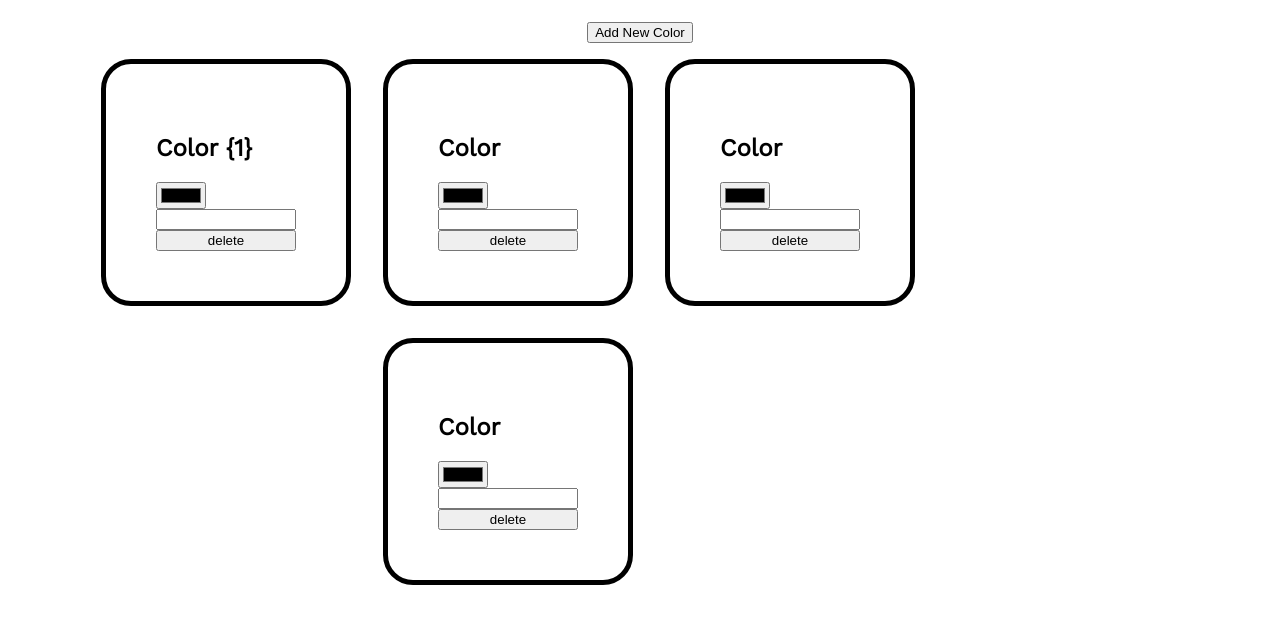
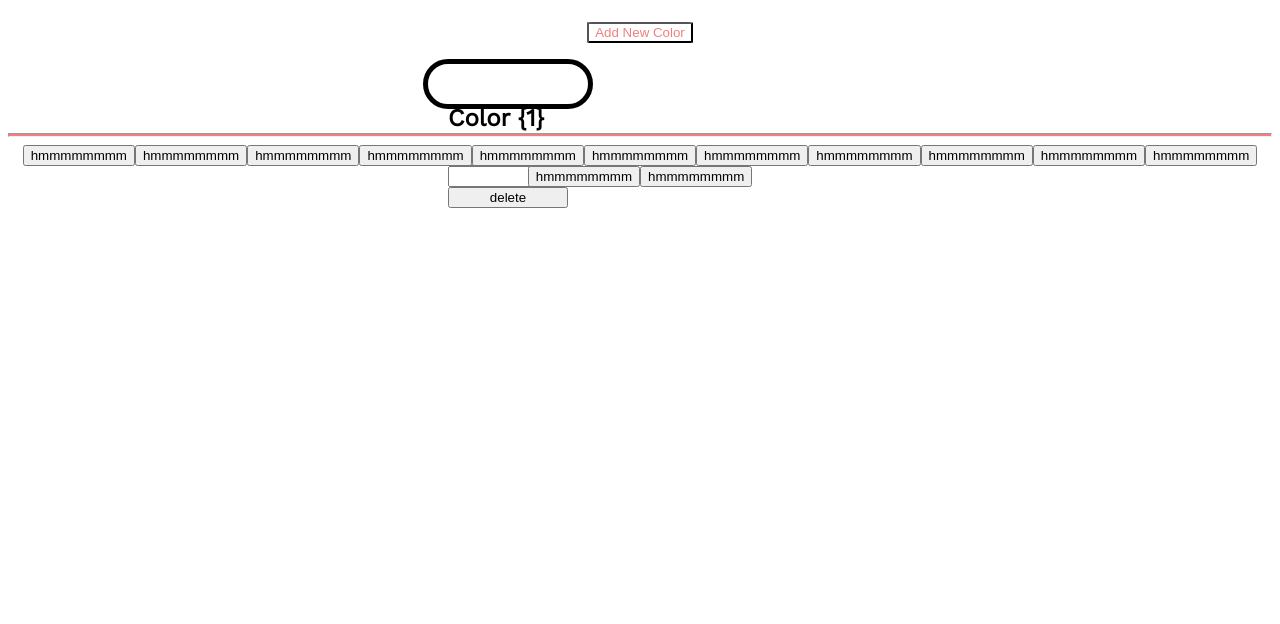
Before and after one commit to pineapplegiant/color-palette, a plain HTML site: page index.html in a window 1280 px wide. Both pictures are taken after a click on the button "Add New Color". Shown: the part 72-696 px from the top of the page. Drawn offline with nearby package versions, Linux system fonts and the light colour scheme.

Commit message:
color picker can be added via add a new color button

```diff
--- a/index.html
+++ b/index.html
@@ -1,50 +1,75 @@
 <!DOCTYPE html>
 <html>
   <head>
-    <meta charset="utf-8">
-    <meta name="viewport" content="width=device-width, initial-scale=1.0">
-    <meta http-equiv="X-UA-Compatible" content="IE=edge">
-    <link href="styles.css" rel="stylesheet">
-    <link href="https://fonts.googleapis.com/css?family=Space+Mono&display=swap" rel="stylesheet">
-    <link href="https://fonts.googleapis.com/css?family=Work+Sans&display=swap" rel="stylesheet">
+    <meta charset="utf-8" />
+    <meta name="viewport" content="width=device-width, initial-scale=1.0" />
+    <meta http-equiv="X-UA-Compatible" content="IE=edge" />
+    <link href="styles.css" rel="stylesheet" />
+    <link
+      href="https://fonts.googleapis.com/css?family=Space+Mono&display=swap"
+      rel="stylesheet"
+    />
+    <link
+      href="https://fonts.googleapis.com/css?family=Work+Sans&display=swap"
+      rel="stylesheet"
+    />
     <title>Easy Breezy Color Pallette 🎨</title>
   </head>
   <body>
-    <main>
+    <main class="whole-page">
       <div class="title">
         <h1 class="title">Color Pallete Creater!</h1>
-        <button class="add" type="submit">Add New Color</button>
+        <button class="add">Add New Color</button>
       </div>
-      <div class="container">
-        <div class="color-box">
-          <h2>Color {1}</h2>
-          <input type="color" class="color" name="y" id="">
-          <input type="tel" name="" id="">
-          <button>delete</button>
-        </div>
-        <div class="color-box">
-          <h2>Color</h2>
-          <input type="color" class="color" name="y" id="">
-          <input type="tel" name="" id="">
-          <button>delete</button>
-        </div>
-        <div class="color-box">
-          <h2 class="color-title">Color</h2>
-          <input type="color" class="color" name="y" id="">
-          <input type="tel" name="" id="">
-          <button>delete</button>
-        </div>
-        <div class="color-box">
-          <h2 class="color-title">Color</h2>
-          <input type="color" class="color" name="y" id="">
-          <input type="tel" name="" id="">
-          <button>delete</button>
+      <div class="container"></div>
+
+      <hr class="hr" />
+      <div class="pallete">
+        <div class="color-display-whole">
+          <div class="color-display-individual">
+            <button>hmmmmmmmm</button>
+          </div>
+          <div class="color-display-individual">
+            <button>hmmmmmmmm</button>
+          </div>
+          <div class="color-display-individual">
+            <button>hmmmmmmmm</button>
+          </div>
+          <div class="color-display-individual">
+            <button>hmmmmmmmm</button>
+          </div>
+          <div class="color-display-individual">
+            <button>hmmmmmmmm</button>
+          </div>
+          <div class="color-display-individual">
+            <button>hmmmmmmmm</button>
+          </div>
+          <div class="color-display-individual">
+            <button>hmmmmmmmm</button>
+          </div>
+          <div class="color-display-individual">
+            <button>hmmmmmmmm</button>
+          </div>
+          <div class="color-display-individual">
+            <button>hmmmmmmmm</button>
+          </div>
+          <div class="color-display-individual">
+            <button>hmmmmmmmm</button>
+          </div>
+           <div class="color-display-individual">
+            <button>hmmmmmmmm</button>
+          </div>
+           <div class="color-display-individual">
+            <button>hmmmmmmmm</button>
+          </div>
+           <div class="color-display-individual">
+            <button>hmmmmmmmm</button>
+          </div>
+
         </div>
       </div>
     </main>
-
   </body>
 </html>
 
-
-<script></script>
+<script src="./script.js"></script>
--- a/script.js
+++ b/script.js
@@ -1,4 +1,48 @@
-function addColorBox {
-    let newBox = document.createElement("div");
+const colorPickerContainer = document.getElementsByClassName("container");
 
-};
+function listen() {
+  document.querySelector(".add").addEventListener("click", function(event) {
+    addNewColorPickerAndDisplaycolumn();
+  });
+}
+
+function addNewColorPickerAndDisplaycolumn() {
+  addNewColorPicker();
+}
+function addNewColorPicker() {
+  let h2 = document.createElement("h2");
+
+  colorNumber = howManyColors();
+  h2.innerText = `Color {${colorNumber}}`;
+
+  let colorBox = document.createElement("div");
+  colorBox.className = "color-box";
+
+  let firstInput = document.createElement("input");
+  firstInput.type = "color";
+  firstInput.className = "color";
+  firstInput.name = "y";
+
+  let secondInput = document.createElement("input");
+  secondInput.type = "tel";
+  secondInput.id = "";
+  secondInput.name = "";
+
+  let deleteButton = document.createElement("button");
+  deleteButton.innerText = "delete";
+
+  colorBox.appendChild(h2);
+  colorBox.appendChild(firstInput);
+  colorBox.appendChild(secondInput);
+  colorBox.appendChild(deleteButton);
+
+  // page is an iterable for some reason, a node i think, so we gotta iterate over it
+  colorPickerContainer[0].appendChild(colorBox);
+}
+
+function howManyColors() {
+  let numberOfColorBoxes = document.getElementsByClassName("color-box").length;
+  return numberOfColorBoxes + 1; // js arrays start at 0 ^_^
+}
+
+listen();
--- a/styles.css
+++ b/styles.css
@@ -24,6 +24,11 @@ html {
 }
 
 .add {
+  color: lightcoral;
+  border-radius: 5%;
+  border-color: black;
+  background-color: white;
+  text-align: center;
 }
 
 .container {
@@ -36,13 +41,38 @@ html {
   align-items: center;
   justify-content: center;
 }
+.color-display-whole{
+  display: flex;
+  flex-wrap: wrap;
+  flex-direction: row;
+  align-items: center;
+  justify-content: center;
+}
+
 .color-box {
   display: flex;
   flex-grow: 1;
   flex-direction: column;
-  max-width: 250px;
+  align-self: auto;
+  max-width: 170px;
+  height: 15px;
   border: solid black 5px;
   border-radius: 30px;
-  padding: 50px;
+  padding: 20px;
   margin: 1rem;
 }
+
+.color-display-individual{
+  display: flex;
+  flex-direction: row;
+  align-self: auto;
+  max-width: 170px;
+}
+
+.hr {
+  padding: 0.1% 0.1% 0.1% 0.1%;
+  background-color: lightcoral;
+}
+.pallete {
+  margin: 0% 0% 2% 0%;
+}
```
